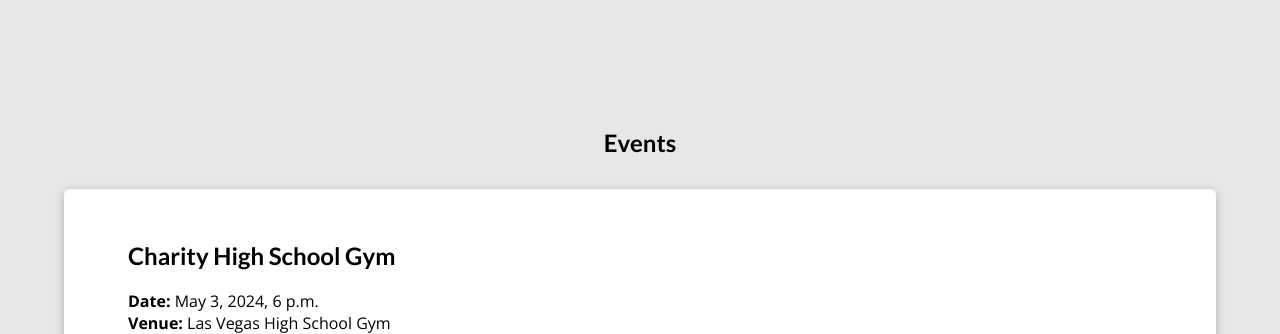
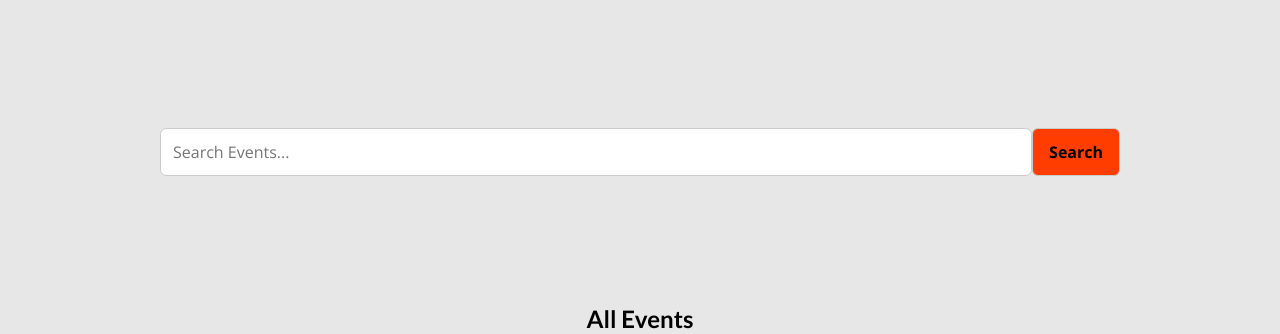
Before and after one commit to rezamousavi99/ticket-site, a Django app: page /events in a window 1280 px wide. Shown: the part 70-404 px from the top of the page. Run offline with Django 5.2, Linux system fonts and the light colour scheme; data comes from the database, SQL or seed files in the repository; both versions use the stored data as it was after the commit.

Commit message:
Adding Search Events

```diff
--- a/events/static/events/all-events.css
+++ b/events/static/events/all-events.css
@@ -102,3 +102,37 @@
     padding: 1rem 2rem;
     color: #035400;
 }
+
+
+#search-box {
+    margin: 8rem auto 3rem auto;
+    width: 90%;
+    max-width: 60rem;
+}
+
+#search-box div {
+    display: flex;
+}
+
+#search-box input{
+    width: 100%;
+    font: inherit;
+    flex-grow: 1;
+    padding: 0.75rem;
+    border: 1px solid #ccc;
+    border-radius: 6px;
+}
+
+#search-box button{
+    padding: 0.5rem 1rem;
+    font: inherit;
+    font-weight: bold;
+    background: #ff3d00;
+    border: 1px solid #ccc;
+    border-radius: 6px;
+}
+
+#search-box button:hover,
+#search-box button:active{
+    background: #e63600;
+}
--- a/events/templates/events/all_events.html
+++ b/events/templates/events/all_events.html
@@ -23,8 +23,23 @@
             </div>
         </section>
     {% endif %}
+
+    <section id="search-box">
+        <form action="{% url 'all_events' %}" method="POST">
+            {% csrf_token %}
+            <div>
+                <input type="search" placeholder="Search Events..." name="search_input">
+                <button type="submit">Search</button>
+            </div>
+        </form>
+    </section>
     <section id="all-events">
-        <h1>Events</h1>
+        {% if events %}
+            {% if search_input %}
+            	<h1>You searched for "{{ search_input }}"</h1>
+            {% else %}
+                <h1>All Events</h1>
+            {% endif %}
             {% for event in events %}
                         <ul>
                             <li>
@@ -63,6 +78,8 @@
                             {% endif %}
                         </ul>
                     {% endfor %}
+        {% endif %}
+
 
     </section>
 {% endblock %}
--- a/events/views.py
+++ b/events/views.py
@@ -47,12 +47,26 @@
     })
 
 def all_events(request, error_message=2):
-    events = Event.objects.all().order_by('date')
-    return render(request, 'events/all_events.html', {
-        'events': events,
-        'error_message': error_message
-        # 'all_attendees': events.attendees.all()
-    })
+    if request.method == 'POST':
+        search_input = request.POST.get('search_input')
+        searched_events = Event.objects.filter(name__contains=search_input)
+        print('*' * 40)
+        print(search_input)
+        print(searched_events)
+        print('*' * 40)
+
+        return render(request, 'events/all_events.html', {
+            'events': searched_events,
+            'search_input': search_input,
+            'error_message': error_message
+        })
+    else:
+        events = Event.objects.all().order_by('date')
+        return render(request, 'events/all_events.html', {
+            'events': events,
+            'error_message': error_message
+            # 'all_attendees': events.attendees.all()
+        })
 
 
 def add_venue(request):
@@ -115,6 +129,18 @@
         })
     else:
         return render(request, 'events/search_venues.html', {})
+
+# def search_events(request):
+#     if request.method == "POST":
+#         search_input = request.POST.get('search_input')
+#         searched_events = Event.objects.filter(name__contains=search_input)
+#
+#         return render(request, 'events/search_events.html', {
+#             'searched_events': searched_events,
+#             'search_input': search_input
+#         })
+#     else:
+#         return render(request, 'events/search_events.html', {})
 
 def update_venue(request, venue_id):
     submitted = False
```
Also changed, not shown: db.sqlite3. Lines whose indentation alone changed are shown as unchanged.
